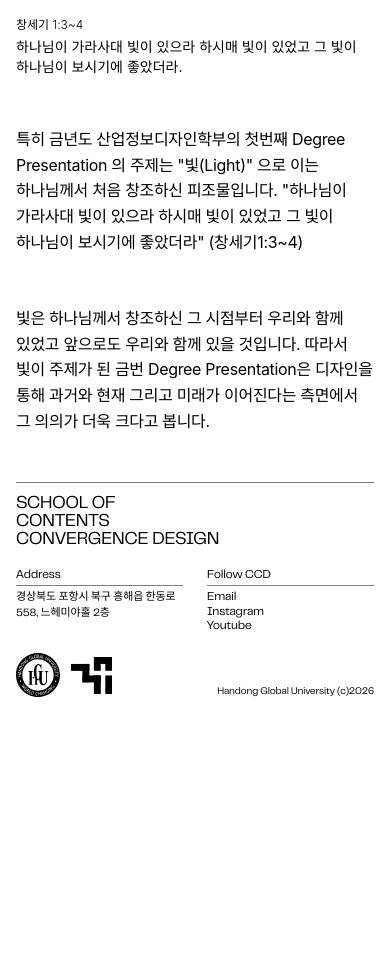
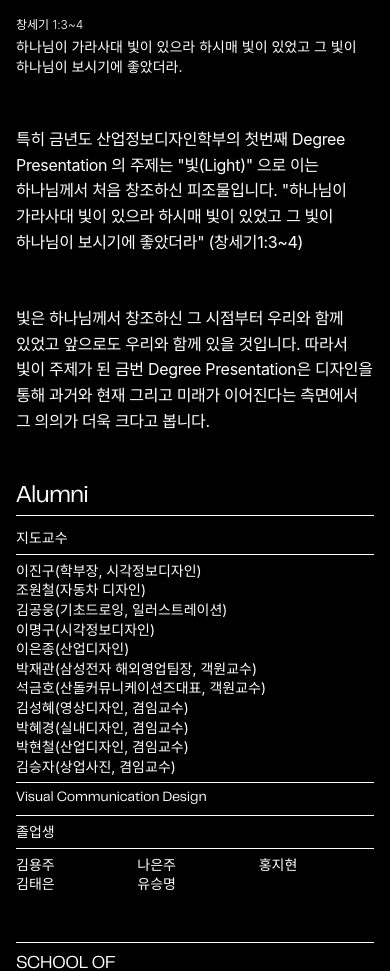
Before and after one commit to handong-ccd/hgu-ccd, a Next.js app: page /exhibitions/1999 in a window 390 px wide. Shown: the part 1020-1991 px from the top of the page. Before the commit the page ends 1747 px from the top, so only its background shows below. Built offline with nearby package versions, Linux system fonts and the light colour scheme; a web font is replaced by a local one.

Commit message:
fix : 모바일 전시 상세 검정 배경·Alumni 시안 반영

```diff
--- a/src/app/exhibitions/[year]/page.tsx
+++ b/src/app/exhibitions/[year]/page.tsx
@@ -28,7 +28,7 @@ export default async function ExhibitionPage({ params }: PageProps<"/exhibitions
   return (
     <>
       <Header />
-      <main className="flex-1 lg:bg-black">
+      <main className="flex-1 bg-black">
         <ExhibitionDetail item={item} />
       </main>
       <Footer dark />
--- a/src/components/exhibitions/ExhibitionDetail.tsx
+++ b/src/components/exhibitions/ExhibitionDetail.tsx
@@ -5,47 +5,49 @@ import { Container } from "@/components/ui/Container";
 import { DEFAULT_SIZE } from "@/components/sections/ExhibitionMobileCard";
 import { dateVenue } from "@/lib/exhibition";
 
-/** 온라인 전시로 가는 버튼 — archiveUrl 이 있을 때만 */
-function ArchiveLink({ href, tone }: { href: string; tone: "light" | "dark" }) {
-  const dark = tone === "dark";
+/** 온라인 전시로 가는 버튼 — archiveUrl 이 있을 때만. 모바일은 전체 너비 */
+function ArchiveLink({ href, full = false }: { href: string; full?: boolean }) {
   return (
     <a
       href={href}
       target="_blank"
       rel="noopener noreferrer"
-      className={`flex items-center justify-center gap-[5.714px] border px-5 py-4 transition-opacity hover:opacity-70 ${
-        dark ? "self-start border-white" : "w-full border-black"
+      className={`flex items-center justify-center gap-[5.714px] border border-white px-5 py-4 transition-opacity hover:opacity-70 ${
+        full ? "w-full" : "self-start"
       }`}
     >
       <span
-        className={`font-telegraf leading-none uppercase [text-box:trim-both_cap_alphabetic] ${dark ? "text-[22.857px]" : "text-[20px]"}`}
+        className={`font-telegraf leading-none uppercase [text-box:trim-both_cap_alphabetic] ${full ? "text-[20px]" : "text-[22.857px]"}`}
       >
         Go to archive
       </span>
-      <ArrowUpRight size={20} color={dark ? "white" : "black"} />
+      <ArrowUpRight size={20} color="white" />
       <span className="sr-only">(온라인 전시, 새 탭에서 열림)</span>
     </a>
   );
 }
 
-/** 이름 목록 칸 (지도교수 / 졸업생) — 위에 라벨 + 구분선 */
+/** 이름 목록 칸 (지도교수 / 졸업생) — 위에 라벨 + 구분선. 여러 열이면 세로 방향으로 채움 (가나다 순이 열 따라 내려감) */
 function NameColumn({
   label,
   names,
-  cols = 1,
+  multi = false,
   className = "",
 }: {
   label: string;
   names: string[];
-  cols?: 1 | 4;
+  /** 졸업생: 모바일 3열 / PC 4열 */
+  multi?: boolean;
   className?: string;
 }) {
   return (
     <div className={`flex flex-col gap-1.5 ${className}`}>
-      <p className="border-b border-white/30 pb-1.5">{label}</p>
-      <ul className={cols === 4 ? "grid grid-cols-4 gap-x-1.5" : undefined}>
+      <p className="border-b border-white pb-1.5 lg:border-white/30">{label}</p>
+      <ul className={multi ? "columns-3 gap-x-1.5 lg:columns-4" : undefined}>
         {names.map((name, i) => (
-          <li key={`${name}-${i}`}>{name}</li>
+          <li key={`${name}-${i}`} className="break-inside-avoid">
+            {name}
+          </li>
         ))}
       </ul>
     </div>
@@ -53,27 +55,38 @@ function NameColumn({
 }
 
 /**
- * Alumni — Figma 251:1807. 트랙별 지도교수 + 졸업생 4열
+ * Alumni — PC 251:1807 / 모바일 6:2393 등. 트랙별 지도교수 + 졸업생 (모바일 3열 / PC 4열)
  * 트랙 구분 없이 기록된 해(advisors)는 학부 지도교수를 먼저 보여주고 트랙엔 졸업생만
  */
 function Alumni({ advisors, alumni = [] }: { advisors?: string[]; alumni?: Exhibition["alumni"] }) {
+  const line = "border-white lg:border-white/50";
+  const text = "text-[14px] leading-[1.4] lg:text-[16px] lg:leading-[1.6]";
   return (
     <section className="flex flex-col gap-1.5">
-      <h2 className="font-telegraf text-[40px] leading-none tracking-[-0.03em]">Alumni</h2>
+      <h2
+        className={`border-b pb-1.5 font-telegraf text-[24px] leading-none tracking-[-0.03em] lg:border-b-0 lg:pb-0 lg:text-[40px] ${line}`}
+      >
+        Alumni
+      </h2>
       {advisors?.length ? (
-        <div className="border-t border-white/50 pt-1.5 text-[16px] leading-[1.6]">
+        <div className={`pt-1.5 lg:border-t ${line} ${text}`}>
           <NameColumn label="지도교수" names={advisors} />
         </div>
       ) : null}
-      {alumni.map((group) => (
-        <div key={group.track} className="flex flex-col gap-1.5 border-t border-white/50 pt-1.5">
-          <h3 className="border-b border-white/50 pb-1.5 font-telegraf text-[22px] leading-[1.4]">{group.track}</h3>
-          <div className="flex gap-5 text-[16px] leading-[1.6]">
+      {alumni.map((group, i) => (
+        <div
+          key={group.track}
+          className={`flex flex-col gap-1.5 pt-1.5 lg:border-t ${i > 0 || advisors?.length ? "border-t" : ""} ${line}`}
+        >
+          <h3 className={`border-b pb-1.5 font-telegraf text-[14px] leading-[1.4] lg:text-[22px] ${line}`}>
+            {group.track}
+          </h3>
+          <div className={`flex gap-5 ${text}`}>
             {group.advisors.length > 0 && (
-              <NameColumn label="지도교수" names={group.advisors} className="w-[180px] shrink-0" />
+              <NameColumn label="지도교수" names={group.advisors} className="w-[103px] shrink-0 lg:w-[180px]" />
             )}
             {group.graduates.length > 0 && (
-              <NameColumn label="졸업생" names={group.graduates} cols={4} className="min-w-0 flex-1" />
+              <NameColumn label="졸업생" names={group.graduates} multi className="min-w-0 flex-1" />
             )}
           </div>
         </div>
@@ -82,7 +95,7 @@ function Alumni({ advisors, alumni = [] }: { advisors?: string[]; alumni?: Exhib
   );
 }
 
-/** 전시 상세 — Figma PC 46:8026(링크 있음) / 46:8183(링크 없음), 모바일 6:1937 */
+/** 전시 상세 — Figma PC 46:8026(링크 있음) / 46:8183(링크 없음), 모바일 6:2393 등 연도별 시안 (검정 배경) */
 export function ExhibitionDetail({ item }: { item: Exhibition }) {
   const { width, height } = item.size ?? DEFAULT_SIZE;
   const paragraphs = item.body.filter((p) => !p.emphasis);
@@ -90,13 +103,13 @@ export function ExhibitionDetail({ item }: { item: Exhibition }) {
 
   return (
     <>
-      {/* Mobile / Tablet (<1080): 흰 배경 */}
-      <article className="lg:hidden">
-        <div className="relative w-full bg-neutral-100" style={{ aspectRatio: `${width} / ${height}` }}>
+      {/* Mobile / Tablet (<1080) */}
+      <article className="bg-black text-white lg:hidden">
+        <div className="relative w-full bg-neutral-900" style={{ aspectRatio: `${width} / ${height}` }}>
           <Image src={item.image} alt={alt} fill sizes="100vw" className="object-cover" priority />
         </div>
         <Container className="flex flex-col gap-[51px] py-10">
-          <header className="flex flex-col gap-4 border-b border-line pb-4">
+          <header className="flex flex-col gap-4 border-b border-white pb-4">
             <h1 className="font-telegraf text-[40px] leading-none uppercase">
               {item.name}
               {dateVenue(item) && (
@@ -130,7 +143,10 @@ export function ExhibitionDetail({ item }: { item: Exhibition }) {
               {p.text}
             </p>
           ))}
-          {item.archiveUrl && <ArchiveLink href={item.archiveUrl} tone="light" />}
+          {item.archiveUrl && <ArchiveLink href={item.archiveUrl} full />}
+          {item.alumni?.length || item.advisors?.length ? (
+            <Alumni advisors={item.advisors} alumni={item.alumni} />
+          ) : null}
         </Container>
       </article>
 
@@ -166,7 +182,7 @@ export function ExhibitionDetail({ item }: { item: Exhibition }) {
                   {p.text}
                 </p>
               ))}
-              {item.archiveUrl && <ArchiveLink href={item.archiveUrl} tone="dark" />}
+              {item.archiveUrl && <ArchiveLink href={item.archiveUrl} />}
             </div>
             {item.alumni?.length || item.advisors?.length ? (
               <Alumni advisors={item.advisors} alumni={item.alumni} />
--- a/src/components/layout/Footer.tsx
+++ b/src/components/layout/Footer.tsx
@@ -57,10 +57,10 @@ function Logos({ size, dark = false }: { size: "lg" | "sm"; dark?: boolean }) {
   );
 }
 
-/** dark: 데스크톱(≥1080)에서 검정 배경 — 전시 상세 페이지 */
+/** dark: 검정 배경 — 전시 상세 페이지 (PC·모바일 모두) */
 export function Footer({ dark = false }: { dark?: boolean }) {
   return (
-    <footer className={`relative z-[1] bg-white text-black ${dark ? "lg:bg-black lg:text-white" : ""}`}>
+    <footer className={`relative z-[1] ${dark ? "bg-black text-white" : "bg-white text-black"}`}>
       {/* Desktop (≥1080) */}
       <Container className="hidden pt-3 pb-[30px] lg:block">
         <hr className={`border-0 border-t ${dark ? "border-white/50" : "border-line"}`} />
@@ -88,25 +88,25 @@ export function Footer({ dark = false }: { dark?: boolean }) {
 
       {/* Mobile / Tablet (<1080) */}
       <Container className="pt-2 pb-[30px] lg:hidden">
-        <hr className="border-0 border-t border-line" />
+        <hr className={`border-0 border-t ${dark ? "border-white" : "border-line"}`} />
         <div className="mt-3 flex flex-col gap-5">
           <SchoolName className="text-[18px] tracking-[-0.01em]" />
           <div className="flex gap-6">
             <address className="flex min-w-0 flex-1 flex-col gap-1 font-telegraf not-italic">
               <span className="text-[12px] leading-none tracking-[-0.01em]">Address</span>
-              <hr className="border-0 border-t border-line" />
+              <hr className={`border-0 border-t ${dark ? "border-white" : "border-line"}`} />
               <span lang="ko" className="text-[11px] leading-[1.4] tracking-[-0.01em]">
                 {ADDRESS.ko}
               </span>
             </address>
             <div className="flex min-w-0 flex-1 flex-col gap-1 font-telegraf">
               <span className="text-[12px] leading-none tracking-[-0.01em]">Follow CCD</span>
-              <hr className="border-0 border-t border-line" />
+              <hr className={`border-0 border-t ${dark ? "border-white" : "border-line"}`} />
               <FollowList />
             </div>
           </div>
           <div className="flex items-end justify-between gap-4">
-            <Logos size="sm" />
+            <Logos size="sm" dark={dark} />
             <p className="font-telegraf text-[10px] leading-none tracking-[-0.01em]">{COPYRIGHT}</p>
           </div>
         </div>
```
